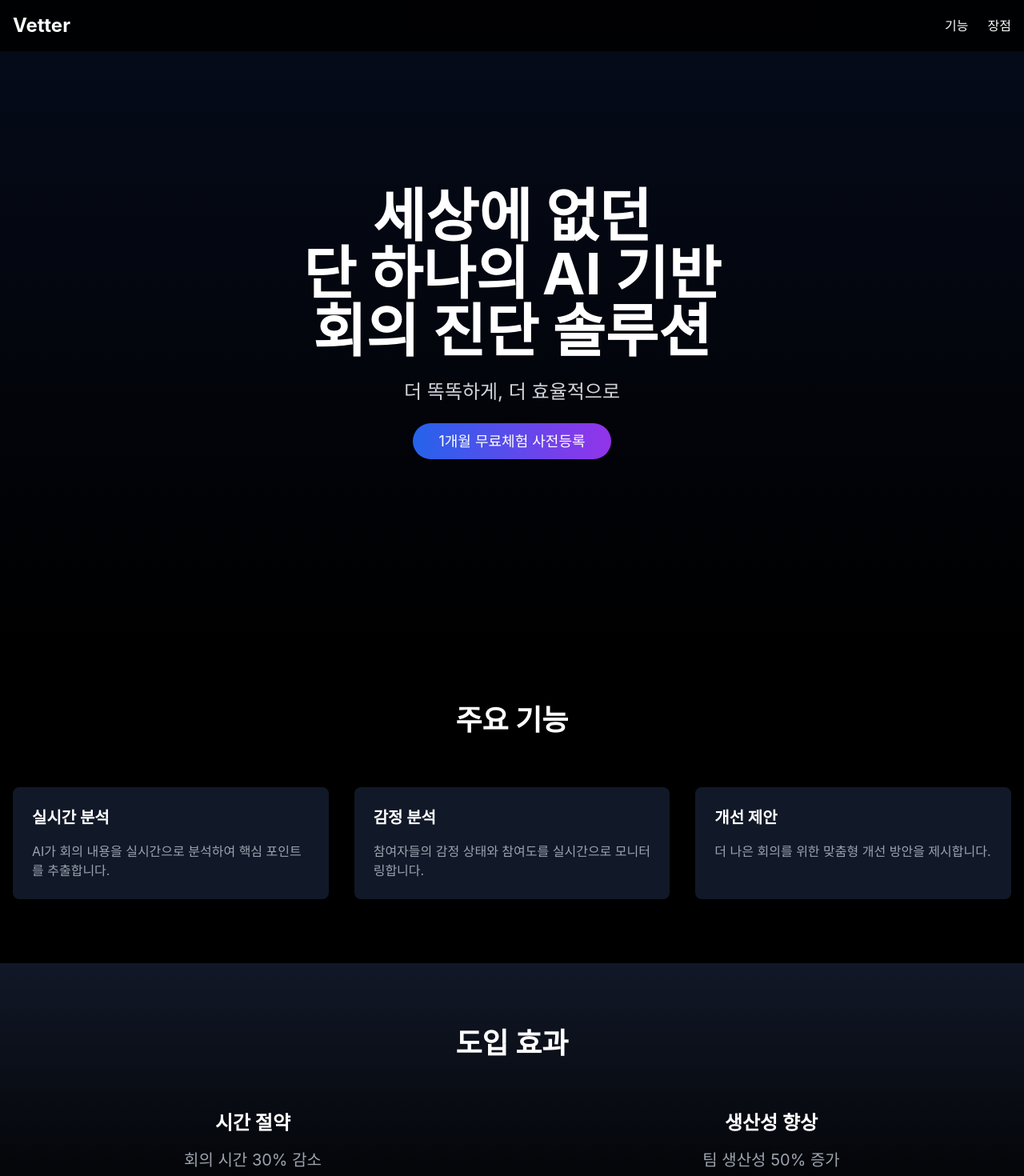
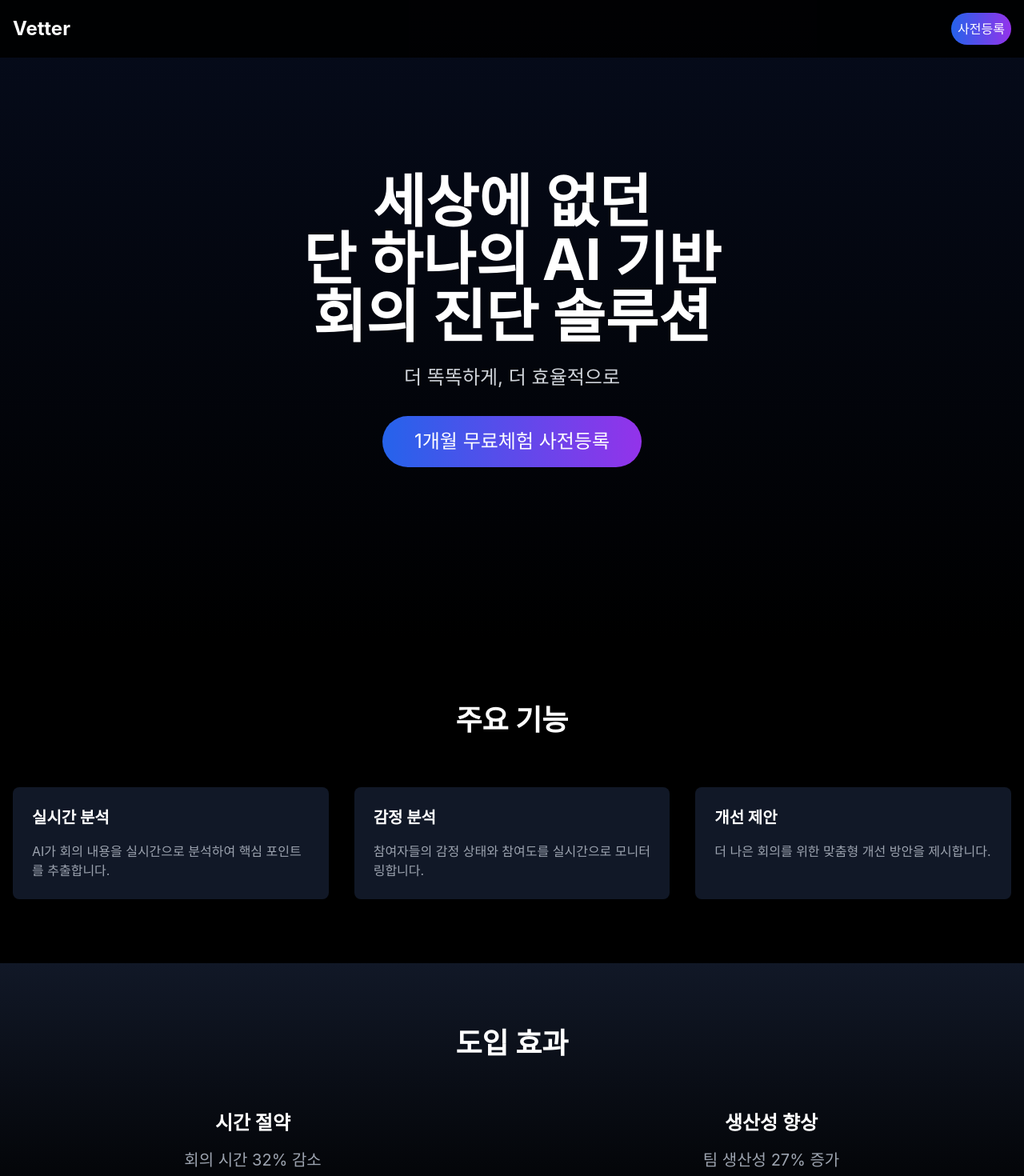
Before and after one commit to JJJiL0ng/vetterPage, a Next.js app: page / in a window 1280 px wide. Shown: the top 1470 px of the page at 80% size. Built offline with nearby package versions, Linux system fonts and the light colour scheme.

Commit message:
google tag manager

```diff
--- a/app/ClientPage.js
+++ b/app/ClientPage.js
@@ -26,10 +26,12 @@ export default function ClientPage() {
       <nav className="fixed w-full bg-black bg-opacity-90 z-50 p-4">
         <div className="max-w-7xl mx-auto flex justify-between items-center">
           <div className="text-2xl font-bold">Vetter</div>
-          <div className="space-x-6">
-            <a href="#features" className="hover:text-blue-400 transition-colors">기능</a>
-            <a href="#benefits" className="hover:text-blue-400 transition-colors">장점</a>
-          </div>
+          <a
+            href="/register"
+            className="bg-gradient-to-r from-blue-600 to-purple-600 text-white px-2 py-2 rounded-full text-base transition-all transform hover:scale-105 hover:shadow-lg"
+          >
+            사전등록
+          </a>
         </div>
       </nav>
 
@@ -46,7 +48,7 @@ export default function ClientPage() {
             </p>
             <a
               href="/register"
-              className="bg-gradient-to-r from-blue-600 to-purple-600 text-white px-8 py-3 rounded-full text-lg transition-all transform hover:scale-105 hover:shadow-lg"
+              className="bg-gradient-to-r from-blue-600 to-purple-600 text-white px-10 py-4 rounded-full text-xl md:text-2xl transition-all transform hover:scale-105 hover:shadow-lg inline-block"
             >
               1개월 무료체험 사전등록
             </a>
@@ -89,11 +91,11 @@ export default function ClientPage() {
               {[
                 {
                   title: "시간 절약",
-                  description: "회의 시간 30% 감소"
+                  description: "회의 시간 32% 감소"
                 },
                 {
                   title: "생산성 향상",
-                  description: "팀 생산성 50% 증가"
+                  description: "팀 생산성 27% 증가"
                 }
               ].map((benefit, i) => (
                 <div key={i} className="text-center fade-in">
--- /dev/null
+++ b/app/document.js
@@ -0,0 +1,30 @@
+export default function RootLayout({ children }) {
+  return (
+    <html>
+      <head>
+        {/* Google Tag Manager */}
+        <script
+          dangerouslySetInnerHTML={{
+            __html: `(function(w,d,s,l,i){w[l]=w[l]||[];w[l].push({'gtm.start':
+            new Date().getTime(),event:'gtm.js'});var f=d.getElementsByTagName(s)[0],
+            j=d.createElement(s),dl=l!='dataLayer'?'&l='+l:'';j.async=true;j.src=
+            'https://www.googletagmanager.com/gtm.js?id='+i+dl;f.parentNode.insertBefore(j,f);
+            })(window,document,'script','dataLayer','GTM-MN3TGGM5');`
+          }}
+        />
+        {/* End Google Tag Manager */}
+      </head>
+      <body>
+        {/* Google Tag Manager (noscript) */}
+        <noscript
+          dangerouslySetInnerHTML={{
+            __html: `<iframe src="https://www.googletagmanager.com/ns.html?id=GTM-MN3TGGM5"
+            height="0" width="0" style="display:none;visibility:hidden"></iframe>`
+          }}
+        />
+        {/* End Google Tag Manager (noscript) */}
+        {children}
+      </body>
+    </html>
+  );
+}
```
